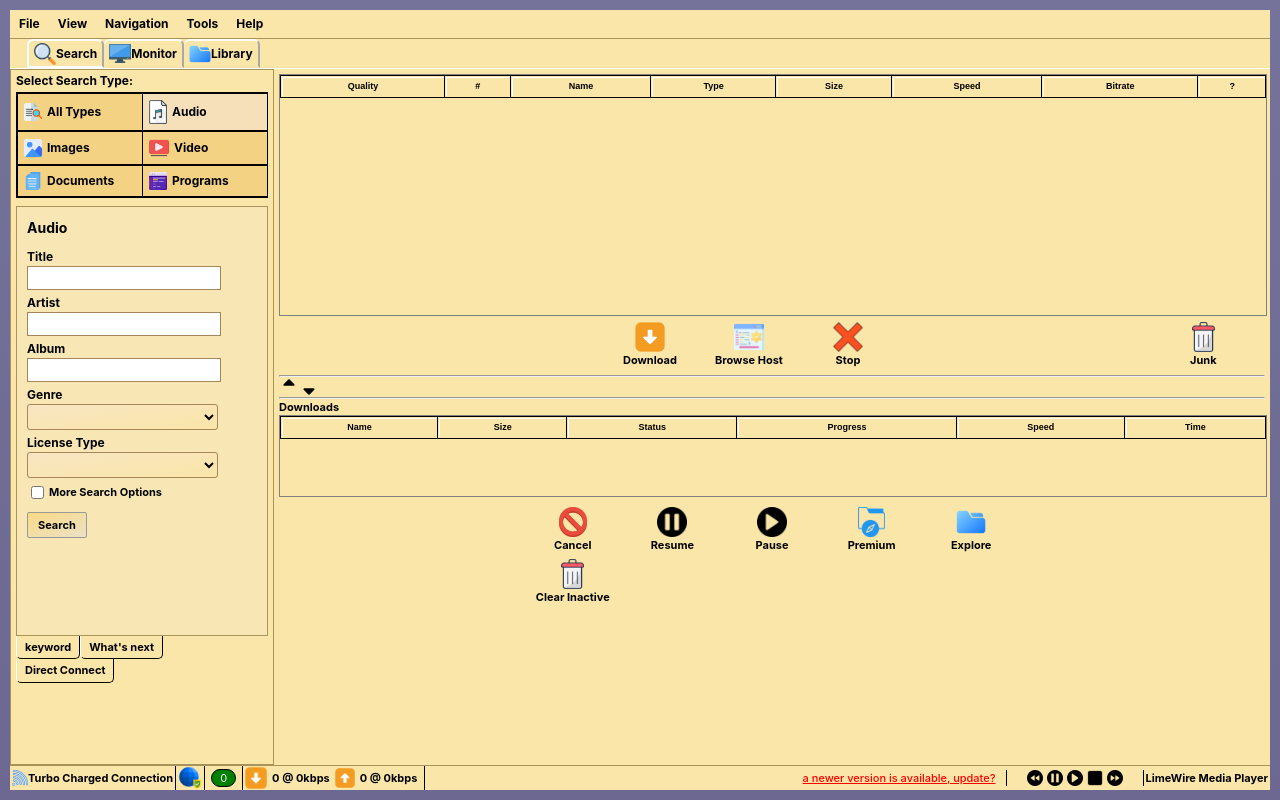
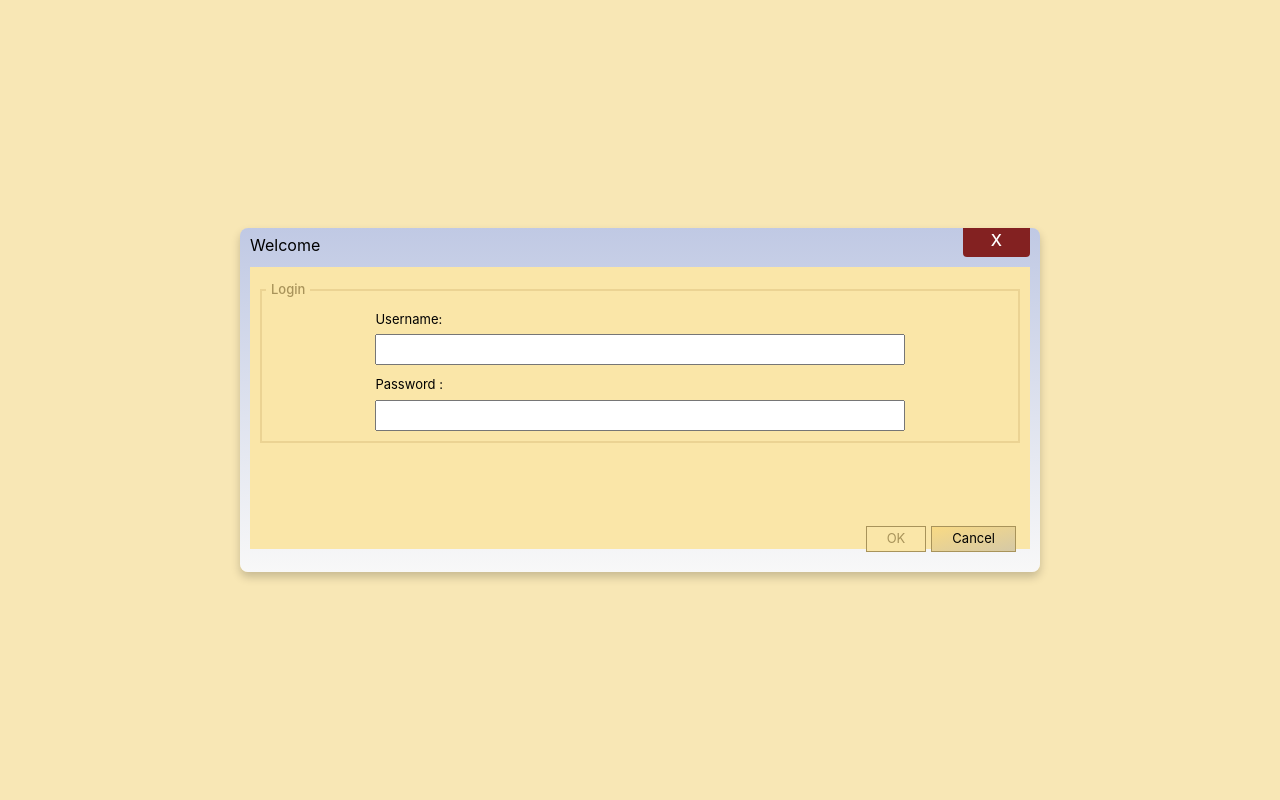
Before and after one commit to UswahAlvi/LimeWire, a React (Vite) app: page /login in a window 1280 px wide. Built offline with nearby package versions, Linux system fonts and the light colour scheme.

Commit message:
login ui

```diff
--- a/package.json
+++ b/package.json
@@ -18,6 +18,7 @@
     "react-dom": "^19.0.0",
     "react-icons": "^5.5.0",
     "react-redux": "^9.2.0",
+    "react-router-dom": "^7.4.0",
     "styled-components": "^6.1.15"
   },
   "devDependencies": {
--- a/src/App.jsx
+++ b/src/App.jsx
@@ -1,15 +1,21 @@
 import GlobalStyles from './GlobalStyles'
-import LimeWireUI from './Components/LimeWireUI'
 import store from '../store/index'
 import { Provider } from 'react-redux'
-
+import LandingPage from './Pages/landingPage';
+import Login from './Pages/Login';
+import { BrowserRouter, Routes, Route } from "react-router-dom";
 function App() {
 
   return (
-   <Provider store={store}>
-   <GlobalStyles />
-   <LimeWireUI />
-   </Provider>
+    <Provider store={store}>
+    <GlobalStyles />
+    <BrowserRouter>
+      <Routes>
+        <Route path="/" element={<LandingPage />} />
+        <Route path="/login" element={<Login />} />
+      </Routes>
+    </BrowserRouter>
+  </Provider>
   )
 }
 
--- /dev/null
+++ b/src/Components/LoginComponent.jsx
@@ -0,0 +1,214 @@
+import { useState } from "react";
+import { useNavigate } from "react-router-dom";
+import styled from "styled-components"
+const Container = styled.div`
+  background-color: #f8e7b5;
+  width: 100%;
+  height: 100vh;
+  display: flex;
+  justify-content: center;
+  align-items: center;
+`;
+
+const SubContainer = styled.div`
+  background: linear-gradient(to bottom, #c0c9e4, #f8f8f8);
+  border-radius: 8px;
+  color: black;
+  position: relative;
+  width: 800px;
+  height:43%;
+  max-width: 90%;
+  box-shadow: 0px 5px 10px rgba(0, 0, 0, 0.2);
+  box-sizing: border-box;
+`;
+
+const CloseButton = styled.button`
+  background: #832121;
+  color: white;
+  border: none;
+  padding: 0px 28px 5px 28px;
+  cursor: pointer;
+  border-bottom-left-radius: 4px;
+  border-bottom-right-radius: 4px;
+  border-top-right-radius: 0px;
+  border-top-left-radius: 0px;
+  float: right;
+  transition: background 0.2s, transform 0.1s;
+
+  &:hover {
+    background: #a52a2a;
+  }
+
+  &:active {
+    background: #6b1616;
+    transform: scale(0.95);
+  }
+`;
+
+const Title= styled.div`
+    padding-top: 5px;
+`;
+
+const Header = styled.div`
+    display: flex;
+    justify-content: space-between;
+    margin-inline: 10px;
+`;
+const Body= styled.div`
+    background-color: #fae6a8;
+    margin: 10px;
+    height: 82%;
+    padding:10px;
+    display: flex;
+    box-sizing: border-box;
+    gap: 10px;
+    font-size: 13px;
+`;
+
+const Sidebar = styled.div`
+  display: flex;
+  flex-direction: column;
+  width: 20%;
+  height: 90%;
+  background-color: white;
+  border: 1.5px solid #a8935a;
+  font-size: 13px;
+  padding-left: 4px;
+  overflow-y: auto;
+  scrollbar-color: #f7c948 #fceabb; /* Scrollbar thumb and track colors */
+
+  .not-extendable {
+    padding-left: 20px;
+  }
+
+  /* Custom Scrollbar for WebKit Browsers */
+  &::-webkit-scrollbar {
+    width: 12px;
+  }
+
+  &::-webkit-scrollbar-thumb {
+    background: linear-gradient(to bottom, #f9d976, #f7c948);
+    border-radius: 8px;
+    border: 2px solid #e8b647;
+    background-image: repeating-linear-gradient(
+      45deg,
+      rgba(255, 230, 150, 0.8) 0px,
+      rgba(255, 200, 100, 0.8) 5px,
+      transparent 10px
+    );
+  }
+
+  &::-webkit-scrollbar-track {
+    background: linear-gradient(to bottom, #fceabb, #f8b500);
+    border-radius: 10px;
+    border: 1px solid #d8a200;
+  }
+
+  &::-webkit-scrollbar-button {
+    display: none; /* Hides the scrollbar buttons */
+  }
+`;
+
+const TopContentContainer = styled.div`
+    border: 2px solid #ebd393;
+`;
+const TopTitle = styled.div`
+  color: #a8935a;
+  font-weight: 500;
+  width: fit-content;
+  padding-inline: 5px;
+  margin-inline: 4px;
+  margin-top: -11px;
+  background-color: #fae6a8;
+`;
+const TopContent = styled.div`
+`;
+const Top = styled. div`
+  display: flex;
+  flex-direction: column;
+  padding: 10px;
+  font-size: 13px;
+`;
+const BottomButtonsContainer = styled.div`
+display: flex;
+justify-content: flex-end;
+position: absolute;
+bottom: 3%;
+right: 3%;
+gap: 5px;
+position: absolute;
+margin-block: ${(props) => `${props.mb}px`};
+`;
+const BottomButton = styled.div`
+  display: flex;
+  justify-content: center;
+  align-items: center;
+  color:${(props) => props.disabled ? '#a8935a': 'black'};
+  padding: 2px 20px;
+  background:${(props) => props.disabled ? '#fae6a8':'linear-gradient(to top left, #d5c9a6, #f9da84)'};
+  border: 1px solid #a8935a;
+  cursor: pointer;
+`;
+const MainContent = styled.div`
+    display: flex;
+    flex-direction: column;
+    flex: 1;
+    gap: 12px;
+    padding-block: 12px;
+`;
+const InputWrap = styled.div`
+  display: flex;
+  width: 70%;
+  justify-self: center;
+  flex-direction: column;
+  margin-block: 10px;
+  gap: 5px;
+`;
+const Input = styled.input`
+  flex: 1;
+  padding: 6px;
+`;
+export default function LoginComponent() {
+  const [username, setUsername] = useState('')
+  const [password, setPassword] = useState('')
+  const navigate = useNavigate()
+  return (
+    <Container>
+        <SubContainer onClick={(e) => e.stopPropagation()}>
+            <Header>
+                <Title> Welcome </Title>
+                <CloseButton>X</CloseButton>
+            </Header>
+            <Body>
+                <MainContent>
+                    <TopContentContainer>
+                        <TopTitle>Login</TopTitle>
+                        <TopContent>
+                            <InputWrap>
+                                <span>
+                                    Username:
+                                </span>
+                                <Input type='text' value={username} onChange={(e)=>setUsername(e.target.value)}/>
+                            </InputWrap>
+                            <InputWrap>
+                                <span>
+                                    Password :
+                                </span>
+                                <Input type='password' value={password} onChange={(e)=>setPassword(e.target.value)}/>
+                            </InputWrap>
+                        </TopContent>
+                    </TopContentContainer>
+                    <BottomButtonsContainer mb={10}>
+                                <BottomButton disabled={username==="" || password===""}>
+                                    OK
+                                </BottomButton>
+                                <BottomButton onClick={() => navigate('/')}>
+                                    Cancel
+                                </BottomButton>
+                </BottomButtonsContainer>
+                </MainContent>
+            </Body>
+        </SubContainer>
+    </Container>
+  )
+}
--- /dev/null
+++ b/src/Pages/LandingPage.jsx
@@ -0,0 +1,7 @@
+import LimeWireUI from "../Components/LimeWireUI";
+
+export default function LandingPage() {
+  return (
+    <LimeWireUI />
+  )
+}
--- /dev/null
+++ b/src/Pages/Login.jsx
@@ -0,0 +1,6 @@
+import LoginComponent from '../Components/LoginComponent'
+export default function Login() {
+  return (
+    <LoginComponent />
+  )
+}
```
Also changed, not shown: 1 other file (tests, documents, lock files or other folders).
